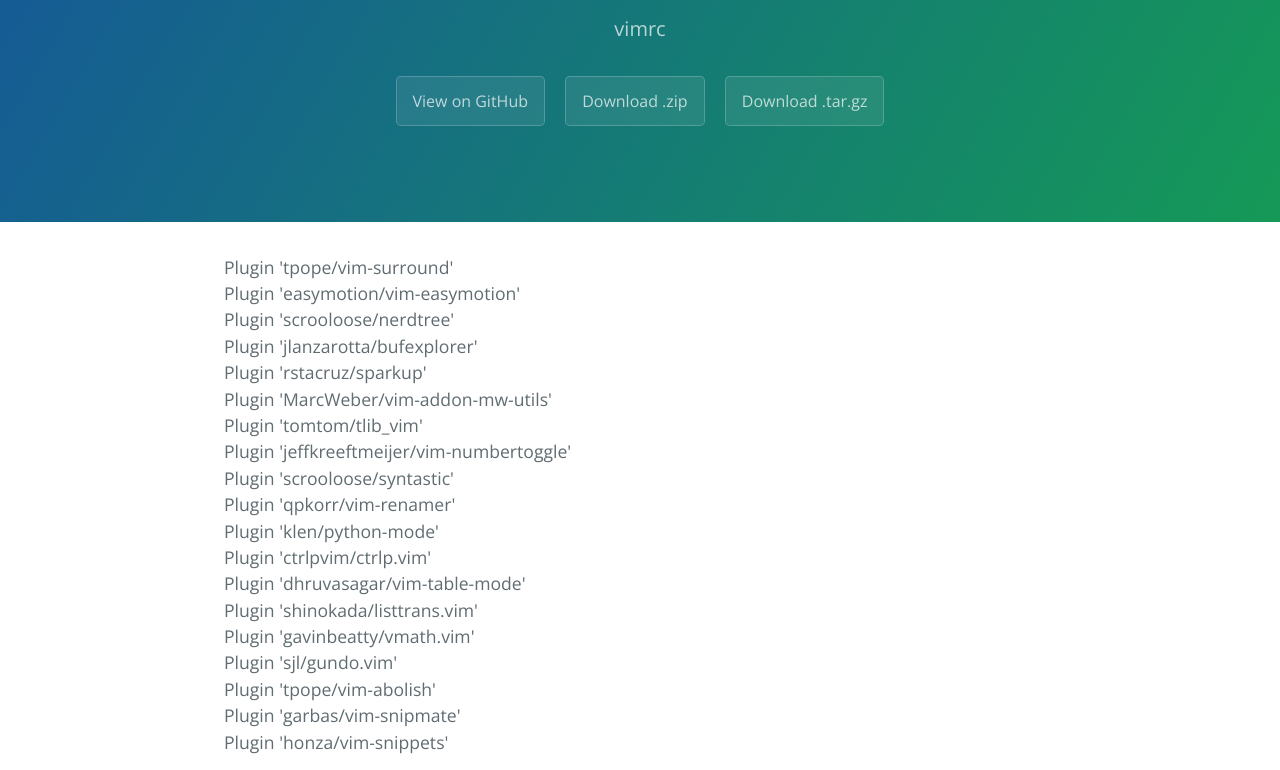
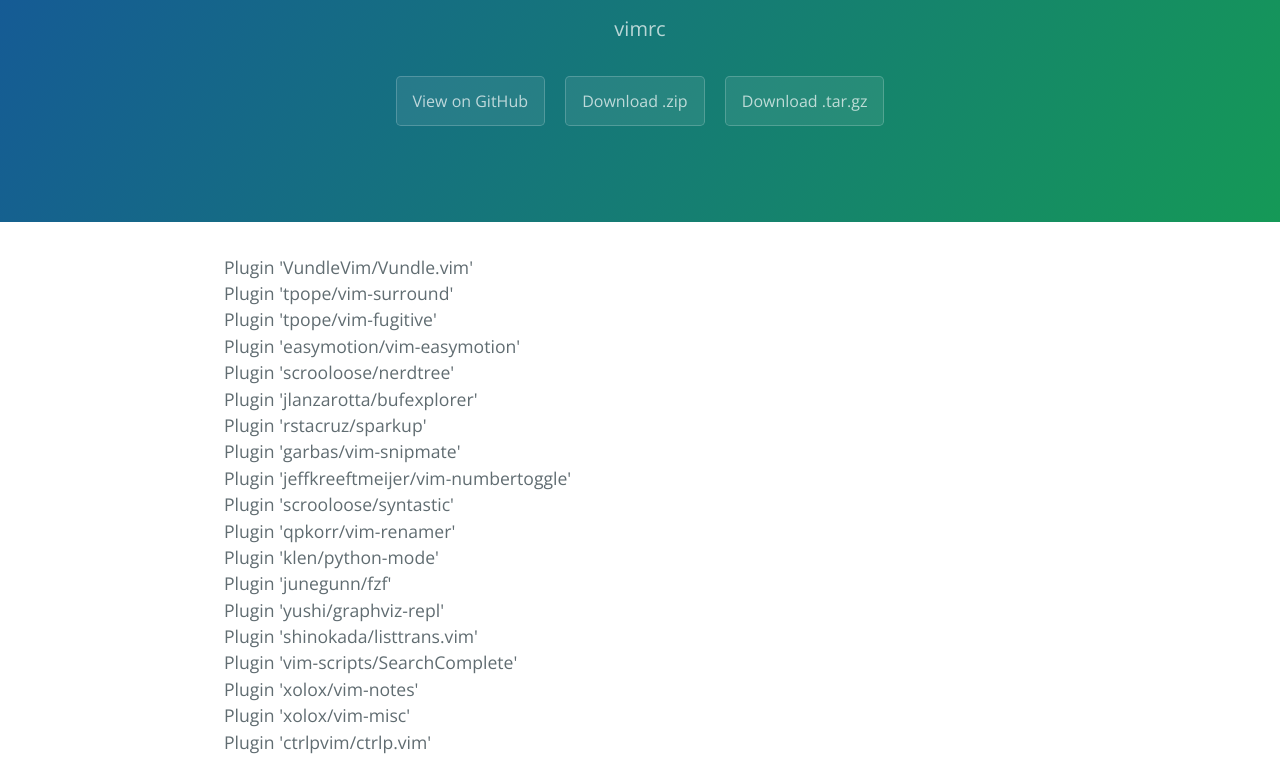
Before and after one commit to Newexplorer/vimrc-file, a plain HTML site: page index.html in a window 1280 px wide. Shown: the part 161-931 px from the top of the page. Drawn offline with nearby package versions, Linux system fonts and the light colour scheme.

Commit message:
Update index.html

```diff
--- a/index.html
+++ b/index.html
@@ -19,25 +19,28 @@
     </section>
 
     <section class="main-content">
-      <p>Plugin 'tpope/vim-surround'<br>
-Plugin 'easymotion/vim-easymotion'<br>
+      <p>
+ Plugin 'VundleVim/Vundle.vim'<br>
+Plugin 'tpope/vim-surround'<br>
+Plugin 'tpope/vim-fugitive'<br>
+Plugin  'easymotion/vim-easymotion'<br>
 Plugin 'scrooloose/nerdtree'<br>
 Plugin 'jlanzarotta/bufexplorer'<br>
 Plugin 'rstacruz/sparkup'<br>
-Plugin 'MarcWeber/vim-addon-mw-utils'<br>
-Plugin 'tomtom/tlib_vim'<br>
+Plugin 'garbas/vim-snipmate'<br>
 Plugin 'jeffkreeftmeijer/vim-numbertoggle'<br>
 Plugin 'scrooloose/syntastic'<br>
 Plugin 'qpkorr/vim-renamer'<br>
 Plugin 'klen/python-mode'<br>
+Plugin 'junegunn/fzf'<br>
+Plugin 'yushi/graphviz-repl'<br>
+Plugin 'shinokada/listtrans.vim'<br>
+Plugin 'vim-scripts/SearchComplete'<br>
+Plugin 'xolox/vim-notes'<br>
+Plugin 'xolox/vim-misc'<br>
 Plugin 'ctrlpvim/ctrlp.vim'<br>
-Plugin 'dhruvasagar/vim-table-mode'<br>
-Plugin 'shinokada/listtrans.vim'<br>
-Plugin 'gavinbeatty/vmath.vim'<br>
-Plugin 'sjl/gundo.vim'<br>
-Plugin 'tpope/vim-abolish'<br>
-Plugin 'garbas/vim-snipmate'<br>
-Plugin 'honza/vim-snippets'  </p>
+
+ </p>
 
 <p>" Bindings for Listtrans plugin<br>
 nmap  ;l   :call ListTrans_toggle_format()&lt;CR&gt;<br>
```
